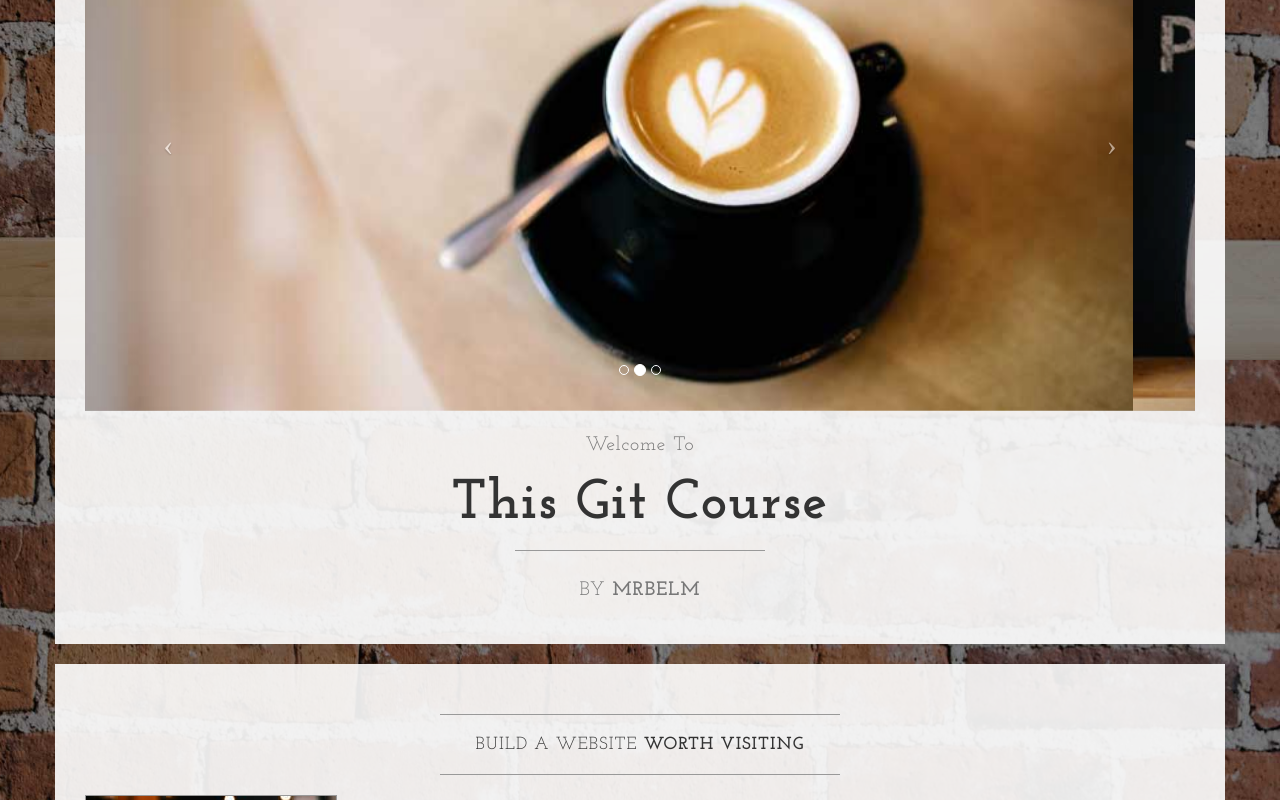
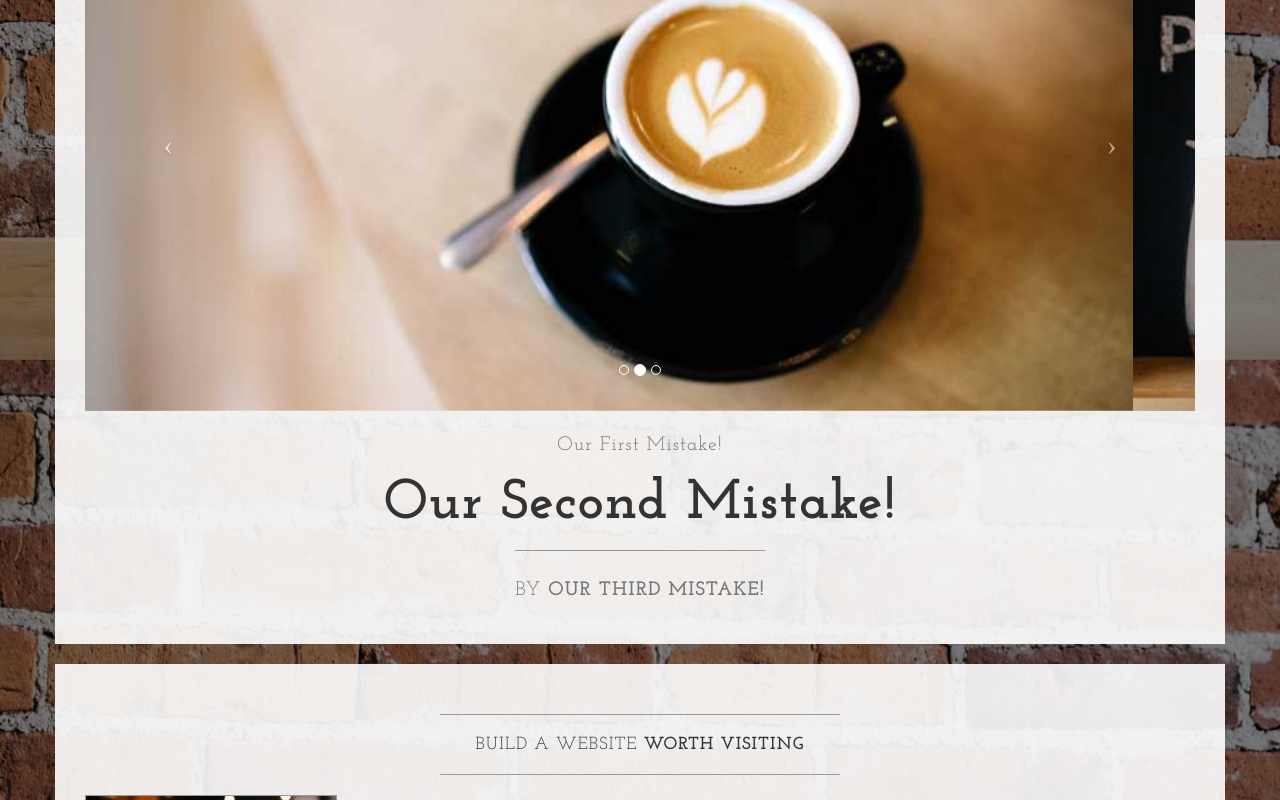
Before and after one commit to MrBelm/LearnableGitCourse, a plain HTML site: page index.html in a window 1280 px wide. Shown: the part 440-1240 px from the top of the page. Drawn offline with nearby package versions, Linux system fonts and the light colour scheme.

```diff
--- a/index.html
+++ b/index.html
@@ -106,13 +106,13 @@
                         </a>
                     </div>
                     <h2 class="brand-before">
-                        <small>Welcome to</small>
+                        <small>Our first mistake!</small>
                     </h2>
-                    <h1 class="brand-name">This Git Course</h1>
+                    <h1 class="brand-name">Our second mistake!</h1>
                     <hr class="tagline-divider">
                     <h2>
                         <small>By
-                            <strong>MrBelm</strong>
+                            <strong>Our third mistake!</strong>
                         </small>
                     </h2>
                 </div>
```
